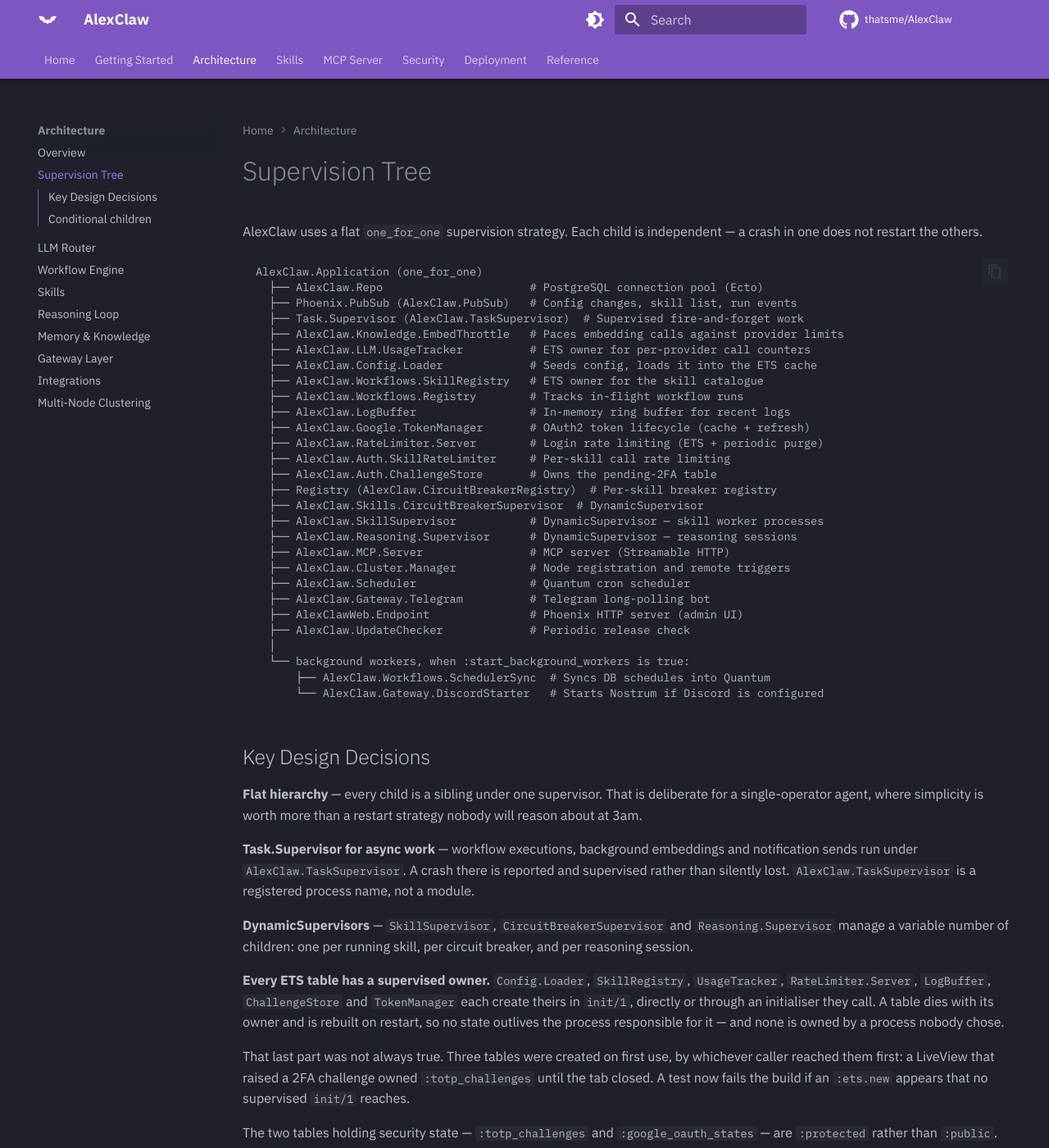
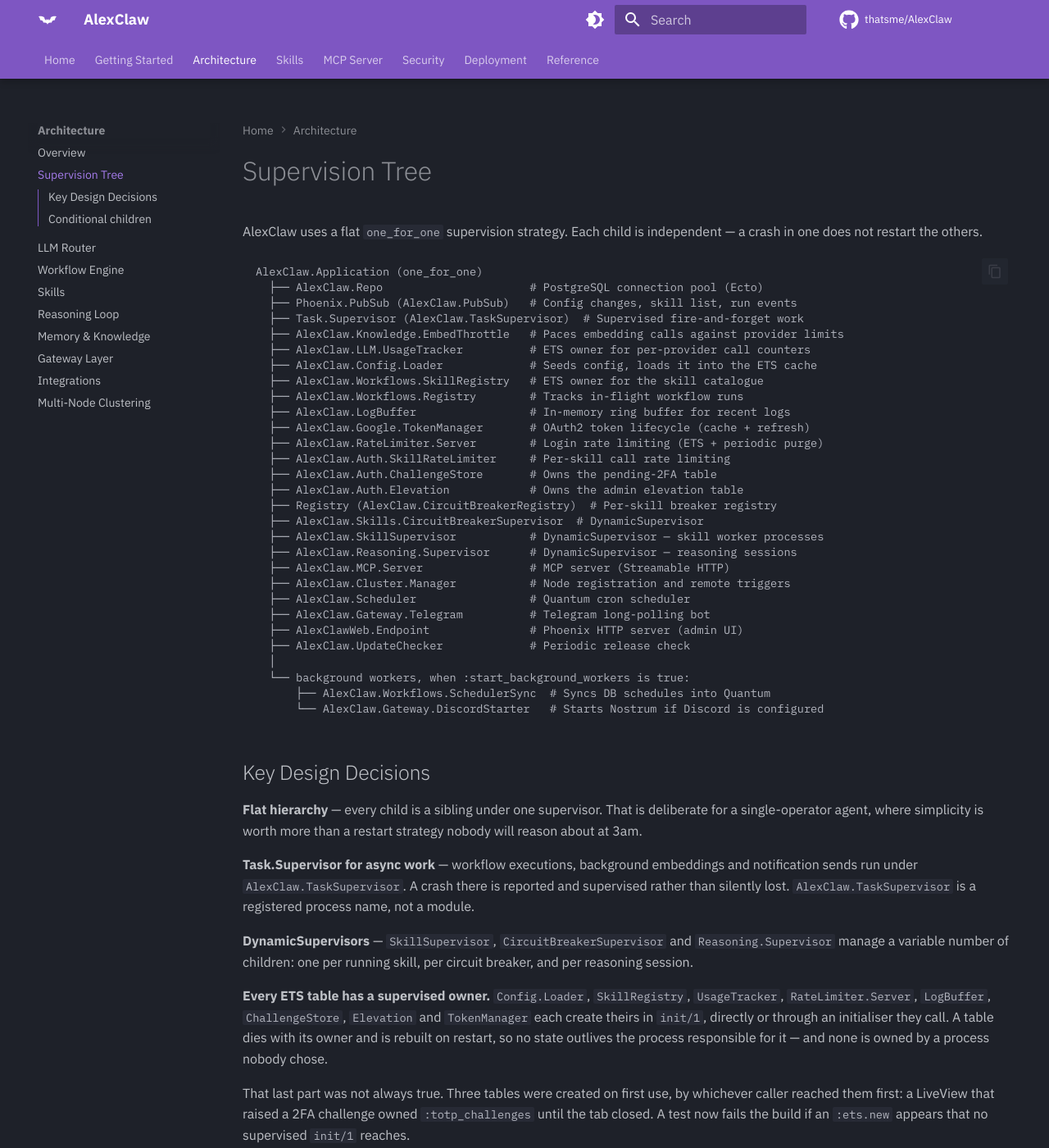
Before and after one commit to thatsme/AlexClaw, an MkDocs documentation site: the page built from docs/architecture/supervision-tree.md, in a window 1280 px wide and 1400 px high. Shown: the whole window at 82% size. Built offline with MkDocs 1.6.1 and Material for MkDocs 9.7.7, drawn with Linux system fonts in a browser that asks for light colours; comment, search, counter and statistics services are not loaded.

Commit message:
feat(auth): time-boxed elevation for admin sessions
A session authenticated with the admin password can currently change anything
the admin UI exposes. This adds the mechanism that will gate the control plane:
a second factor, verified once, granting fifteen minutes of write authority to
one session.

AlexClaw.Auth.Elevation is a supervised owner of a :protected ETS table keyed
by elevation_sid — a random value minted into the Plug session at login and
revoked at logout. :protected is the whole guarantee here: a process able to
insert a row would be a process able to elevate itself, so writes happen in the
owner or not at all.

The window is fixed rather than sliding. Fifteen minutes after the code was
accepted the session is read-only again, busy or idle, which is what keeps an
unattended open tab from being a standing grant.

Granting reuses the existing gate: Gate.request(%{type: :elevate, sid: sid})
raises an ordinary 2FA challenge, and execute_2fa_action/2 grants on a verified
code — so the attempt limit and the replay guard shipped in 0.3.26 apply to
elevation without being reimplemented. The grant broadcasts on a per-session
PubSub topic so an open page can unlock itself.

Audit rows name sessions by fingerprint, never by sid: the row is durable and
the sid is a live credential. The same fingerprint names the PubSub topic.

elevated?/2 takes the moment to judge against, which is how the expiry boundary
is tested without waiting a quarter of an hour. Audit writes now go through an
AuditEntry changeset rather than a bare struct insert.

Enforcement is not here: nothing calls elevated?/1 yet. That is the next
commit, together with the auth.totp.* rule that keeps required?/0 from being
switched off through the page it guards.

26 new tests, 1427 total, 0 failures. Credo: no new issues.

```diff
--- a/docs/architecture/supervision-tree.md
+++ b/docs/architecture/supervision-tree.md
@@ -18,6 +18,7 @@ AlexClaw.Application (one_for_one)
   ├── AlexClaw.RateLimiter.Server        # Login rate limiting (ETS + periodic purge)
   ├── AlexClaw.Auth.SkillRateLimiter     # Per-skill call rate limiting
   ├── AlexClaw.Auth.ChallengeStore       # Owns the pending-2FA table
+  ├── AlexClaw.Auth.Elevation            # Owns the admin elevation table
   ├── Registry (AlexClaw.CircuitBreakerRegistry)  # Per-skill breaker registry
   ├── AlexClaw.Skills.CircuitBreakerSupervisor  # DynamicSupervisor
   ├── AlexClaw.SkillSupervisor           # DynamicSupervisor — skill worker processes
@@ -50,8 +51,8 @@ a registered process name, not a module.
 skill, per circuit breaker, and per reasoning session.
 
 **Every ETS table has a supervised owner.** `Config.Loader`, `SkillRegistry`,
-`UsageTracker`, `RateLimiter.Server`, `LogBuffer`, `ChallengeStore` and
-`TokenManager` each create theirs in `init/1`, directly or through an
+`UsageTracker`, `RateLimiter.Server`, `LogBuffer`, `ChallengeStore`,
+`Elevation` and `TokenManager` each create theirs in `init/1`, directly or through an
 initialiser they call. A table dies with its owner and is rebuilt on restart,
 so no state outlives the process responsible for it — and none is owned by a
 process nobody chose.
```
Also changed, not shown: 9 other files.
